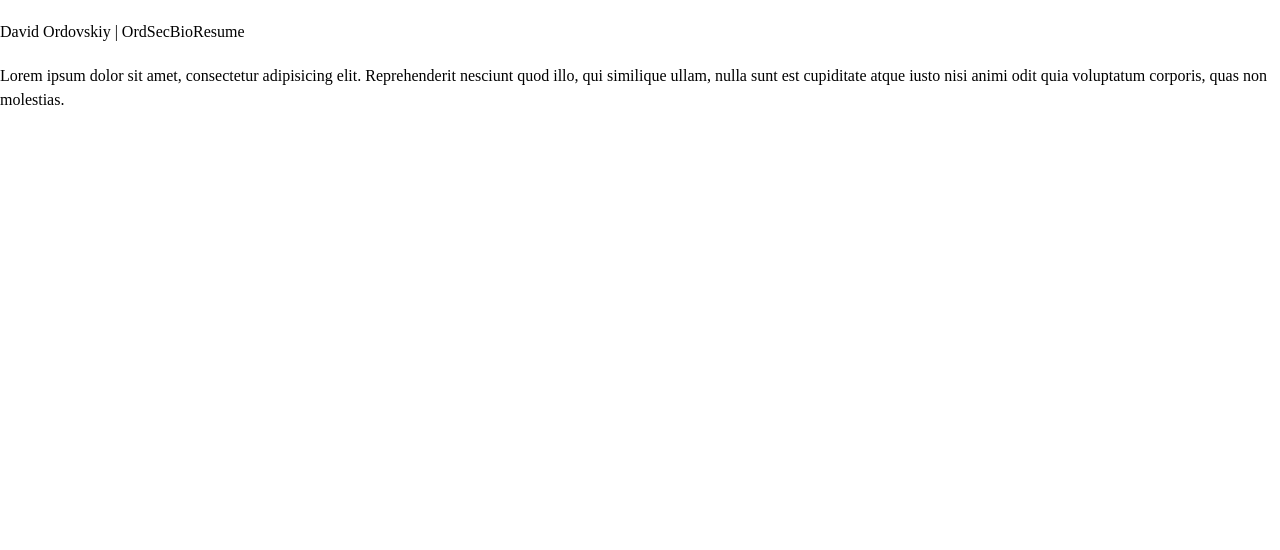
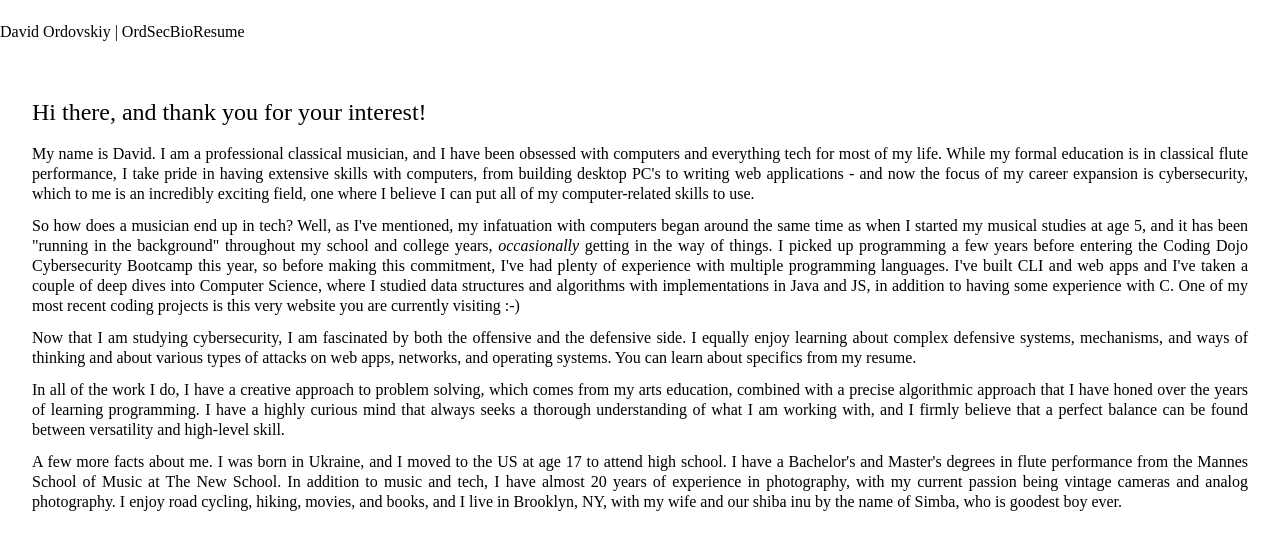
Before and after one commit to ordsec/ordsec-tech-next, a Next.js app: page /bio in a window 1280 px wide. Shown: the top 550 px of the page. Built offline with nearby package versions, Linux system fonts and the light colour scheme; a web font is replaced by a local one.

Commit message:
add the bio itself, a little bit of styling

```diff
--- a/pages/bio.js
+++ b/pages/bio.js
@@ -4,7 +4,17 @@ const Bio = () => {
   return (
     <div>
       <Navbar />
-      <p>Lorem ipsum dolor sit amet, consectetur adipisicing elit. Reprehenderit nesciunt quod illo, qui similique ullam, nulla sunt est cupiditate atque iusto nisi animi odit quia voluptatum corporis, quas non molestias.</p>
+      <div className="p-8">
+        <h2 className="text-2xl mb-4">Hi there, and thank you for your interest!</h2>
+        <div className="text-justify">
+          <p className="pb-3 leading-5">My name is David. I am a professional classical musician, and I have been obsessed with computers and everything tech for most of my life. While my formal education is in classical flute performance, I take pride in having extensive skills with computers, from building desktop PC's to writing web applications - and now the focus of my career expansion is cybersecurity, which to me is an incredibly exciting field, one where I believe I can put all of my computer-related skills to use.</p>
+          <p className="pb-3 leading-5">So how does a musician end up in tech? Well, as I've mentioned, my infatuation with computers began around the same time as when I started my musical studies at age 5, and it has been "running in the background" throughout my school and college years, <em>occasionally</em> getting in the way of things. I picked up programming a few years before entering the Coding Dojo Cybersecurity Bootcamp this year, so before making this commitment, I've had plenty of experience with multiple programming languages. I've built CLI and web apps and I've taken a couple of deep dives into Computer Science, where I studied data structures and algorithms with implementations in Java and JS, in addition to having some experience with C. One of my most recent coding projects is this very website you are currently visiting :-)</p>
+          <p className="pb-3 leading-5">Now that I am studying cybersecurity, I am fascinated by both the offensive and the defensive side. I equally enjoy learning about complex defensive systems, mechanisms, and ways of thinking and about various types of attacks on web apps, networks, and operating systems. You can learn about specifics from my resume.</p>
+          <p className="pb-3 leading-5">In all of the work I do, I have a creative approach to problem solving, which comes from my arts education, combined with a precise algorithmic approach that I have honed over the years of learning programming. I have a highly curious mind that always seeks a thorough understanding of what I am working with, and I firmly believe that a perfect balance can be found between versatility and high-level skill.</p>
+          <p className="pb-3 leading-5">A few more facts about me. I was born in Ukraine, and I moved to the US at age 17 to attend high school. I have a Bachelor's and Master's degrees in flute performance from the Mannes School of Music at The New School. In addition to music and tech, I have almost 20 years of experience in photography, with my current passion being vintage cameras and analog photography. I enjoy road cycling, hiking, movies, and books, and I live in Brooklyn, NY, with my wife and our shiba inu by the name of Simba, who is goodest boy ever.</p>
+        </div>
+
+      </div>
     </div>
   );
 }
```
